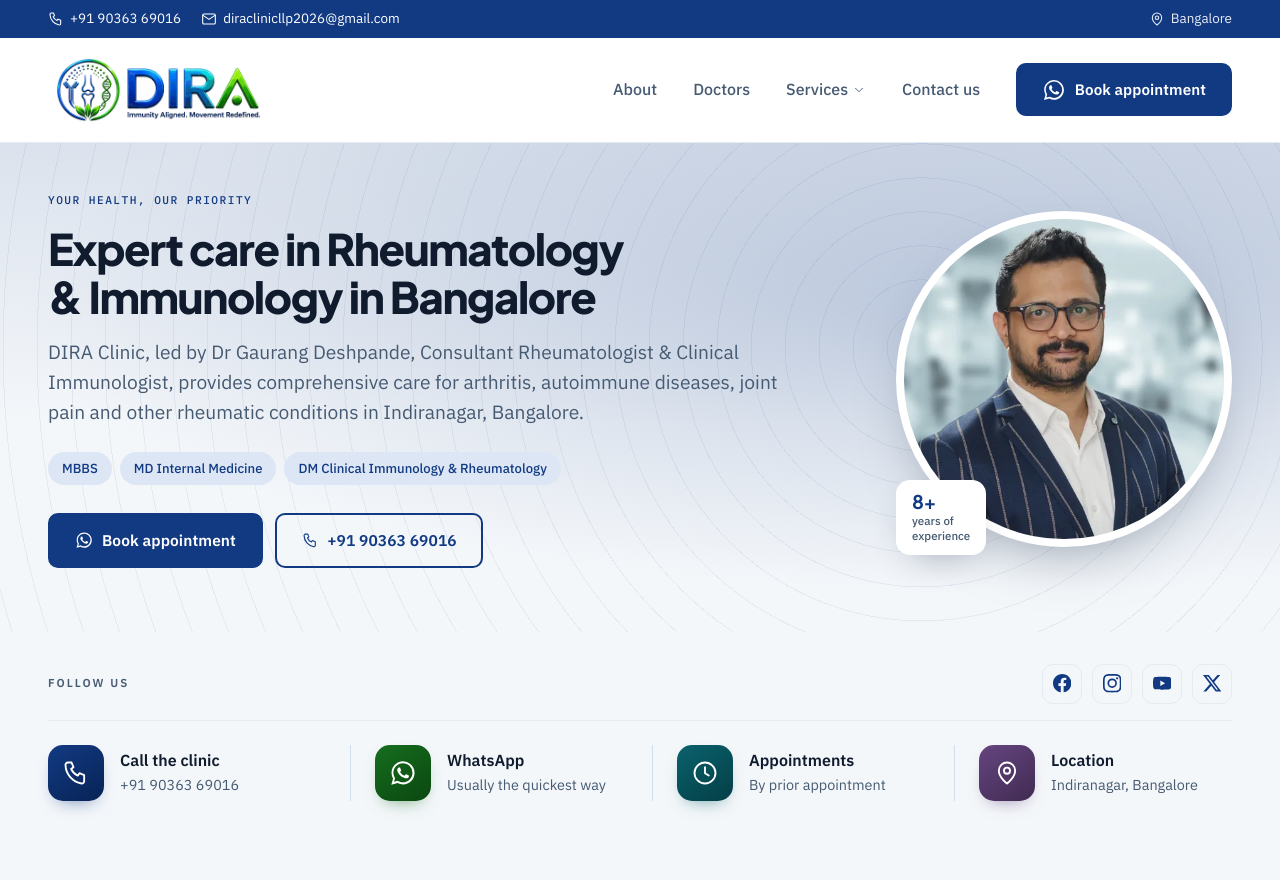
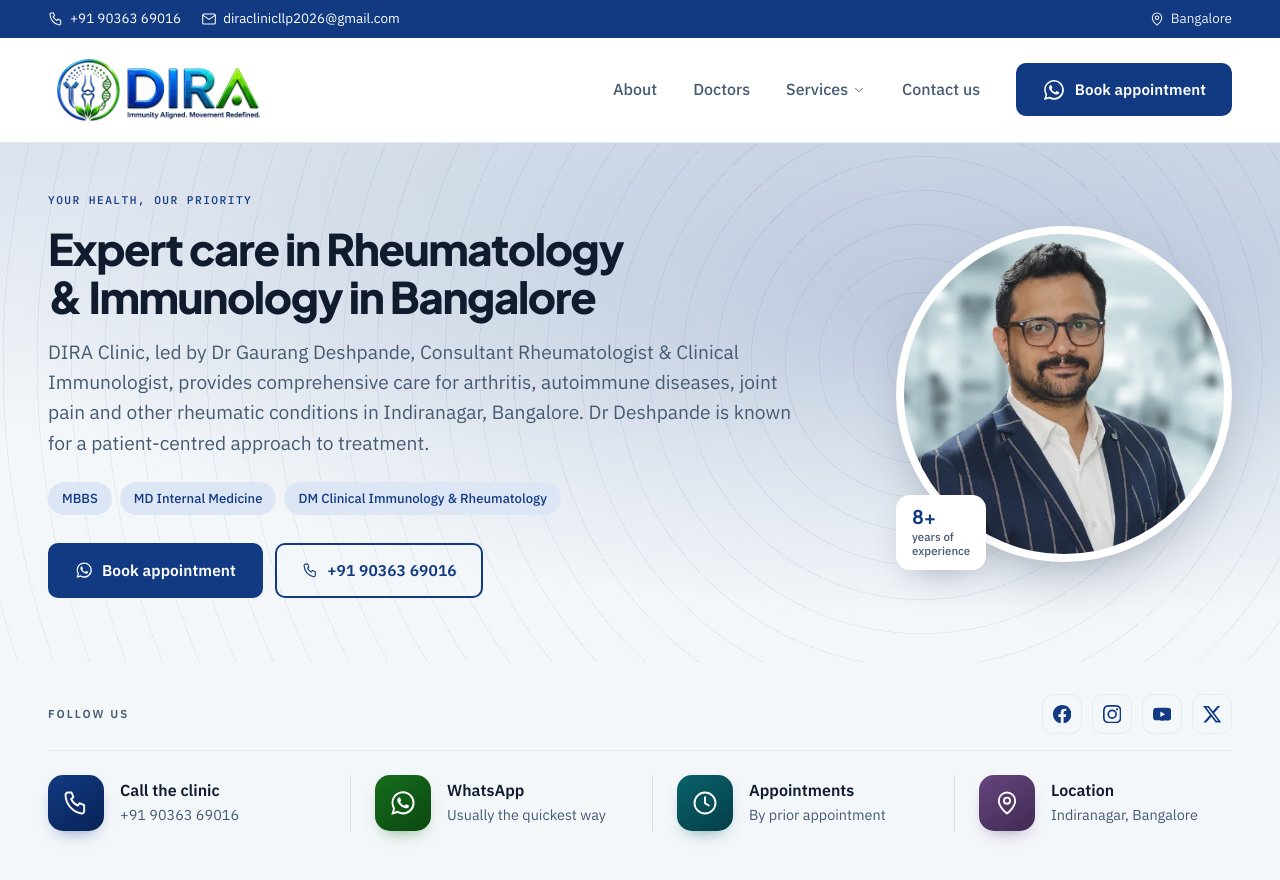
Before and after one commit to vijay-42/dira-clinic, a Next.js app: page / in a window 1280 px wide. Shown: the top 880 px of the page. Built offline with nearby package versions, Linux system fonts and the light colour scheme.

Commit message:
Note the patient-centred approach in the hero
Co-Authored-By: Claude Opus 5 (1M context) <noreply@anthropic.com>

```diff
--- a/app/page.tsx
+++ b/app/page.tsx
@@ -69,7 +69,8 @@ export default function HomePage() {
               <p className="lede measure mt-4">
                 DIRA Clinic, led by {doctor.name}, {doctor.title}, provides comprehensive care
                 for arthritis, autoimmune diseases, joint pain and other rheumatic conditions
-                in {locality()}.
+                in {locality()}. {doctor.shortName} is known for a patient-centred approach to
+                treatment.
               </p>
 
               <ul className="mt-6 flex flex-wrap items-center gap-2">
```
